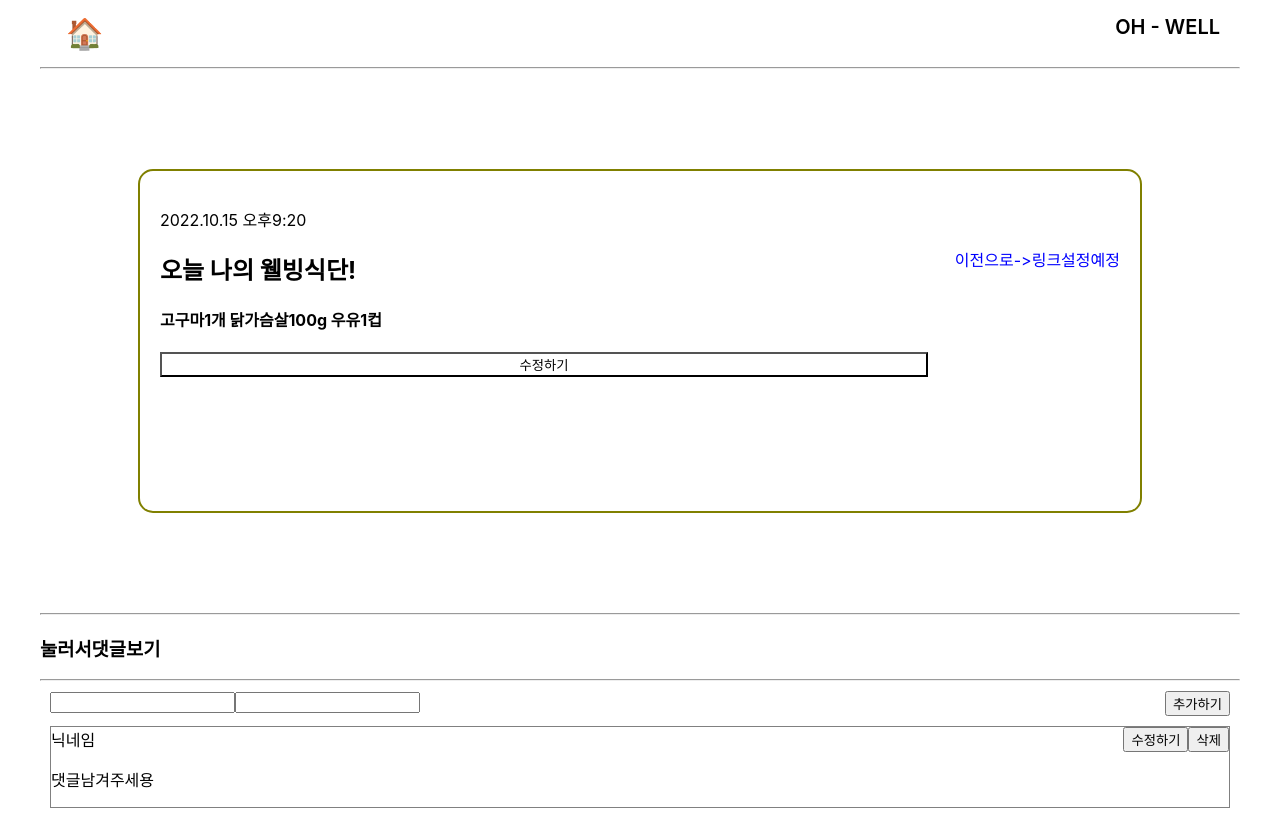
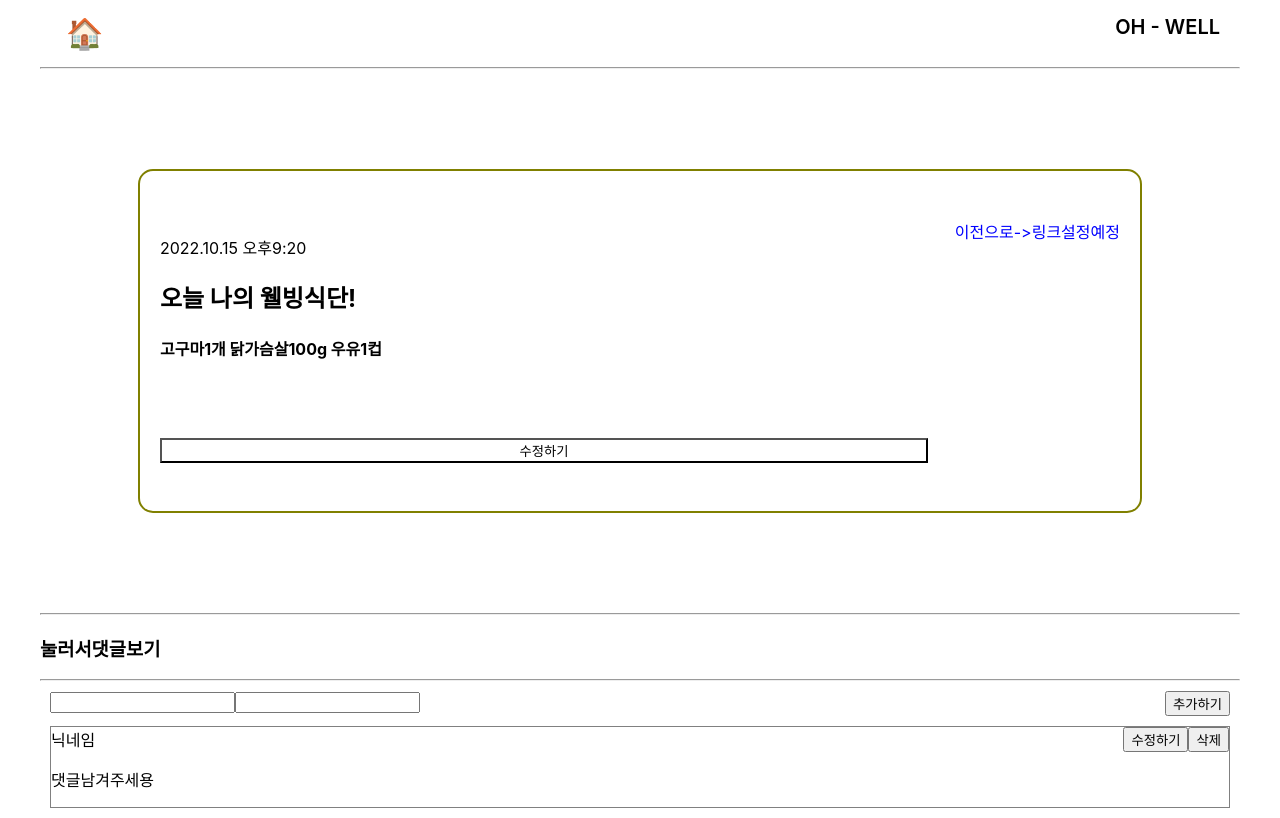
Before and after one commit to wyswhsl21/ohwellbeing, a React (Create React App) app: page /info in a window 1280 px wide. Built offline with nearby package versions, Linux system fonts and the light colour scheme.

Commit message:
display: flex --> css조금 수정

```diff
--- a/src/components/moreInfo.jsx
+++ b/src/components/moreInfo.jsx
@@ -5,11 +5,18 @@ export default function MoreInfo() {
   return (
     <>
       <InfoBox>
-        <p>2022.10.15 오후9:20</p>
-        <span>이전으로->링크설정예정</span>
-        <h2>오늘 나의 웰빙식단!</h2>
-        <h4>고구마1개 닭가슴살100g 우유1컵</h4>
-        <button>수정하기</button>
+        <div>
+          <div>
+            <span>이전으로->링크설정예정</span>
+          </div>
+
+          <p>2022.10.15 오후9:20</p>
+          <h2>오늘 나의 웰빙식단!</h2>
+          <h4>고구마1개 닭가슴살100g 우유1컵</h4>
+        </div>
+        <div>
+          <button>수정하기</button>
+        </div>
       </InfoBox>
       <hr />
       <h3>눌러서댓글보기</h3>
@@ -35,6 +42,9 @@ export default function MoreInfo() {
     </>
   );
 }
+const Wrap = styled.div`
+  display: flex;
+`;
 
 const InfoBox = styled.div`
   border: 2px solid olive;
@@ -44,6 +54,9 @@ const InfoBox = styled.div`
   height: 300px;
   margin: 100px auto;
   padding: 20px;
+  display: flex;
+  flex-direction: column;
+  justify-content: space-around;
   h3 {
     margin: 10px;
   }
```
